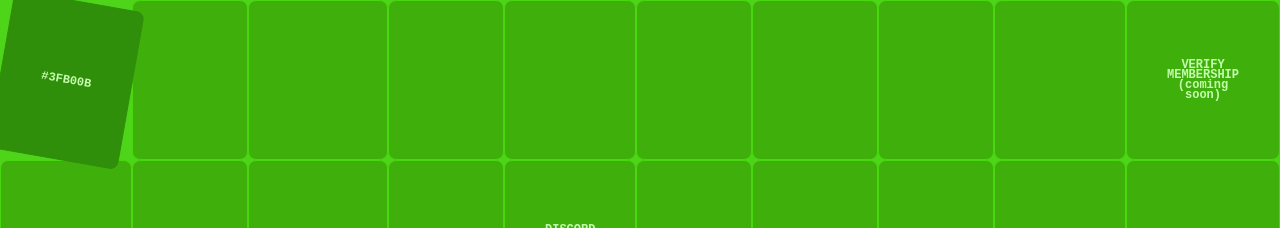
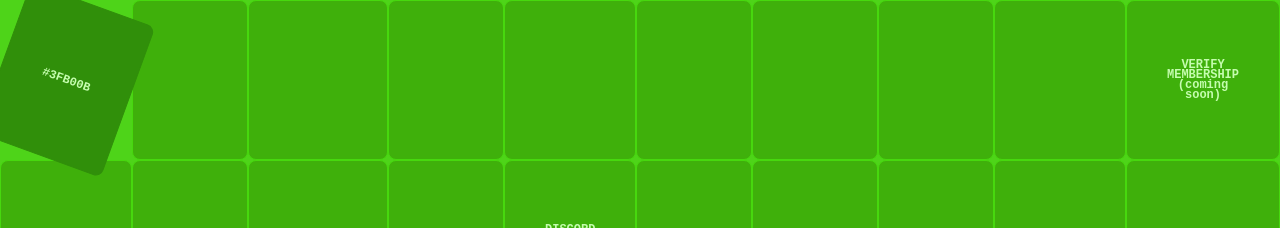
Before and after one commit to julienbeney/pepeisgreen, a Nuxt app: page / in a window 1280 px wide. In both pictures the pointer is over the element "#3FB00B". Shown: the top 228 px of the page. Built offline with nearby package versions, Linux system fonts and the light colour scheme.

Commit message:
second sketch

```diff
--- a/app.vue
+++ b/app.vue
@@ -106,7 +106,7 @@ body {
 .square:hover {
   border-color: hsl(103, 87%, 30%);
   background-color: hsl(103, 87%, 30%);
-  transform: rotate(10deg);
+  transform: rotate(20deg);
 }
 p {
   font-family: "Inconsolata", monospace;
```
